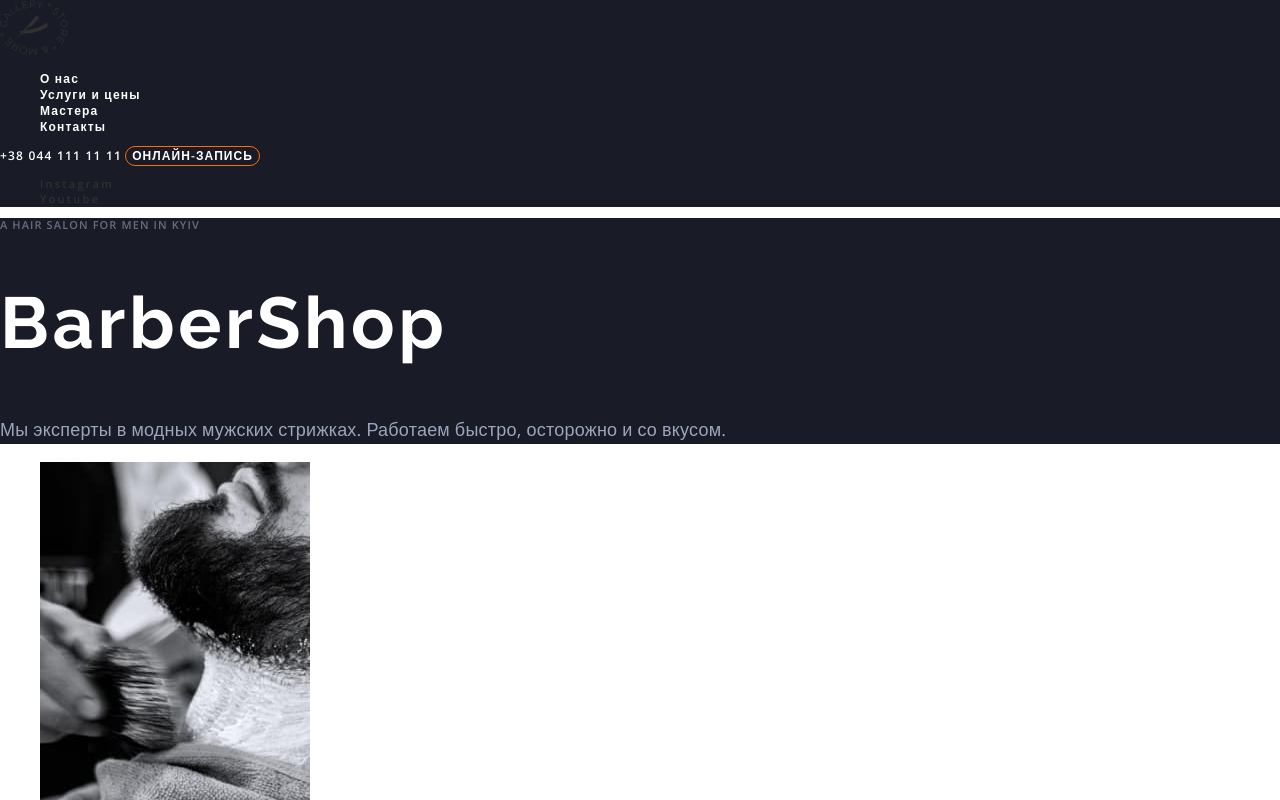
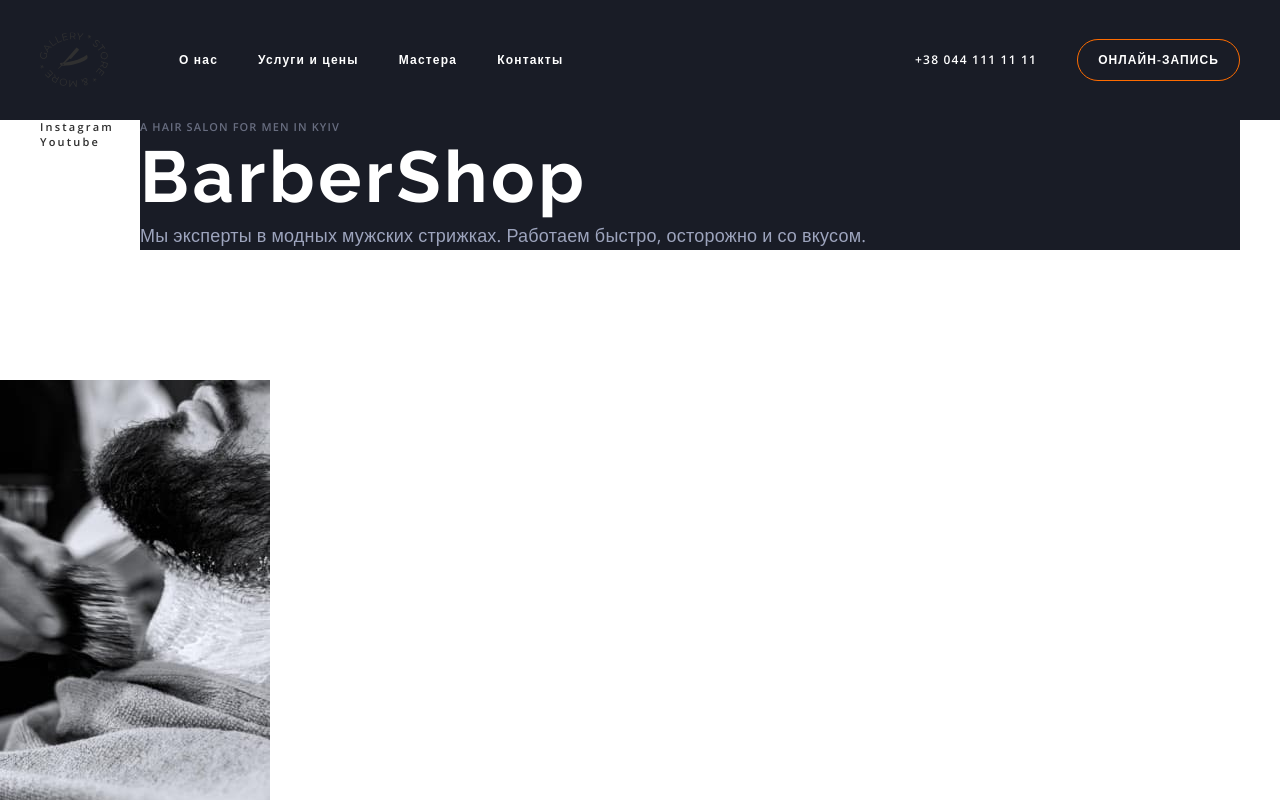
Before and after one commit to Deemon13/project-barberShop, a plain HTML site: page index.html in a window 1280 px wide. Shown: the top 800 px of the page. Drawn offline with nearby package versions, Linux system fonts and the light colour scheme.

Commit message:
started positioning

```diff
--- a/css/styles.css
+++ b/css/styles.css
@@ -31,7 +31,18 @@ h4,
 h5,
 h6,
 p {
+  margin: 0;
+  padding: 0;
   font-size: inherit;
+}
+
+ul {
+  margin: 0;
+  padding: 0;
+}
+
+img {
+  display: block;
 }
 
 /* COMMON */
@@ -42,6 +53,16 @@ p {
 
 .link {
   text-decoration: none;
+}
+
+.section {
+  padding: 130px 0;
+}
+
+.container {
+  max-width: 1200px;
+  margin: 0 auto;
+  padding: 0 15px;
 }
 
 /* COMPONENT */
@@ -57,6 +78,7 @@ p {
   border: 1px solid #ff6c00;
   border-radius: 25px;
   background-color: transparent;
+  padding: 12px 20px;
 }
 
 .modal-button:hover,
@@ -130,12 +152,37 @@ p {
   background-color: var(--background-color-dark);
 }
 
+.header-container {
+  display: flex;
+  align-items: center;
+  padding: 32px 0;
+}
+
+.menu {
+  display: flex;
+  align-items: center;
+}
+
+.logo {
+  margin-right: 71px;
+}
+
+.menu-list {
+  display: flex;
+}
+
+.menu-list-item:not(:last-child) {
+  margin-right: 40px;
+}
+
 .menu-list-link {
   font-weight: 600;
   font-size: 12px;
   line-height: 1.33;
   letter-spacing: 0.1em;
   color: var(--main-color-light);
+  display: block;
+  padding: 20px 0;
 }
 
 .social-list-link {
@@ -150,6 +197,10 @@ p {
   line-height: 1.33;
   letter-spacing: 0.1em;
   color: var(--main-color-light);
+  margin-left: auto;
+  margin-right: 40px;
+  display: block;
+  padding: 20px 0;
 }
 
 .menu-list-link:hover,
@@ -164,7 +215,20 @@ p {
 /* HERO */
 
 .hero-section {
+  padding: 0;
+}
+
+.hero-container {
+  display: flex;
+}
+
+.left-hero-content {
+  width: 100px;
+}
+
+.right-hero-content-container {
   background-color: var(--background-color-dark);
+  flex-grow: 1;
 }
 
 .hero-section-title {
--- a/index.html
+++ b/index.html
@@ -24,13 +24,16 @@
   <body>
     <!-- HEADER -->
     <header class="header">
+      <div class="header-container container">
         <nav class="menu">
           <a class="logo link" href="#">
             <img class="logo-img" src="./images/Logo.svg" alt="logotype" width="68" height="56" />
           </a>
           <ul class="menu-list list">
             <li class="menu-list-item"><a class="menu-list-link link" href="#">О нас</a></li>
-          <li class="menu-list-item"><a class="menu-list-link link" href="#">Услуги и цены</a></li>
+            <li class="menu-list-item">
+              <a class="menu-list-link link" href="#">Услуги и цены</a>
+            </li>
             <li class="menu-list-item"><a class="menu-list-link link" href="#">Мастера</a></li>
             <li class="menu-list-item">
               <a class="menu-list-link link" href="#contacts">Контакты</a>
@@ -39,7 +42,14 @@
         </nav>
         <a class="contact-link-tel link" href="tel:+380441111111">+38 044 111 11 11</a>
         <button class="modal-button modal-button-light" type="button">онлайн-запись</button>
-      <ul class="social-list list">
+      </div>
+    </header>
+
+    <main>
+      <!-- HERO -->
+      <section class="hero-section section">
+        <div class="hero-container container">
+          <ul class="left-hero-content social-list list">
             <li class="social-list-item">
               <a class="social-list-link link" href="#" lang="en">Instagram</a>
             </li>
@@ -47,11 +57,7 @@
               <a class="social-list-link link" href="#" lang="en">Youtube</a>
             </li>
           </ul>
-    </header>
-
-    <main>
-      <!-- HERO -->
-      <section class="hero-section section">
+          <div class="right-hero-content-container">
             <p class="section-subtitle section-subtitle-light" lang="en">
               A hair salon for men in Kyiv
             </p>
@@ -59,6 +65,8 @@
             <p class="section-text section-text-light">
               Мы эксперты в модных мужских стрижках. Работаем быстро, осторожно и со вкусом.
             </p>
+          </div>
+        </div>
       </section>
 
       <!-- ABOUT -->
```
Lines whose indentation alone changed are shown as unchanged.
